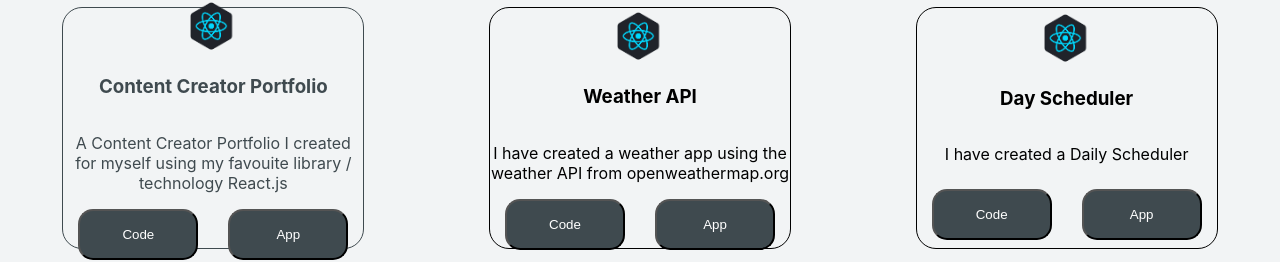
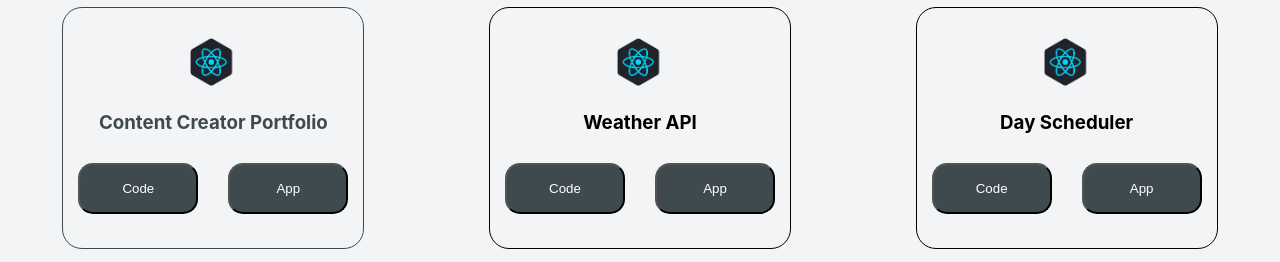
Before and after one commit to skipsterling/skipsterling-thomas-sterling-james-portfolio, a React (Create React App) app: page / in a window 1280 px wide. Shown: the part 962-1224 px from the top of the page. Built offline with nearby package versions, Linux system fonts and the light colour scheme.

Commit message:
removed about in portfolio cards

```diff
--- a/src/components/ThreeSectionTwo/index.js
+++ b/src/components/ThreeSectionTwo/index.js
@@ -10,7 +10,6 @@ return (
 {/* Image is just a placeholder */}
 <img src={img1} alt="react"/>
 <h3 className="c1h3">Content Creator Portfolio</h3>
-<p>A Content Creator Portfolio I created for myself using my favouite library / technology React.js </p>
 <div className="buttonContainer">
 <button className="codeButton">Code</button>
 <button className="appButton">App</button>
@@ -19,7 +18,6 @@ return (
 <div className="cardTwo">
 <img src={img1} alt="react"/>
 <h3 className="c1h3">Weather API</h3>
-<p>I have created a weather app using the weather API from openweathermap.org </p>
 <div className="buttonContainer">
 <button className="codeButton">Code</button>
 <button className="appButton">App</button>
@@ -29,7 +27,6 @@ return (
 <div className="cardThree">
 <img src={img1} alt="react"/>
 <h3 className="c1h3">Day Scheduler</h3>
-<p>I have created a Daily Scheduler </p>
 <div className="buttonContainer">
 <button className="codeButton">Code</button>
 <button className="appButton">App</button>
```
